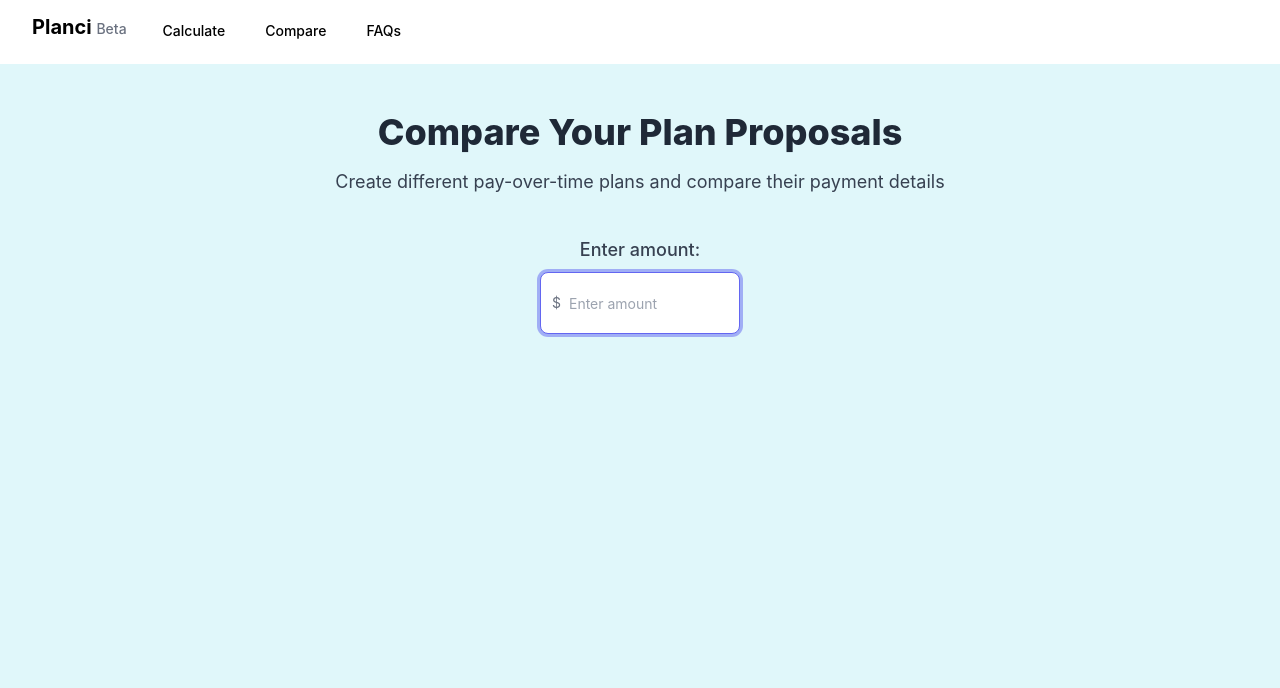
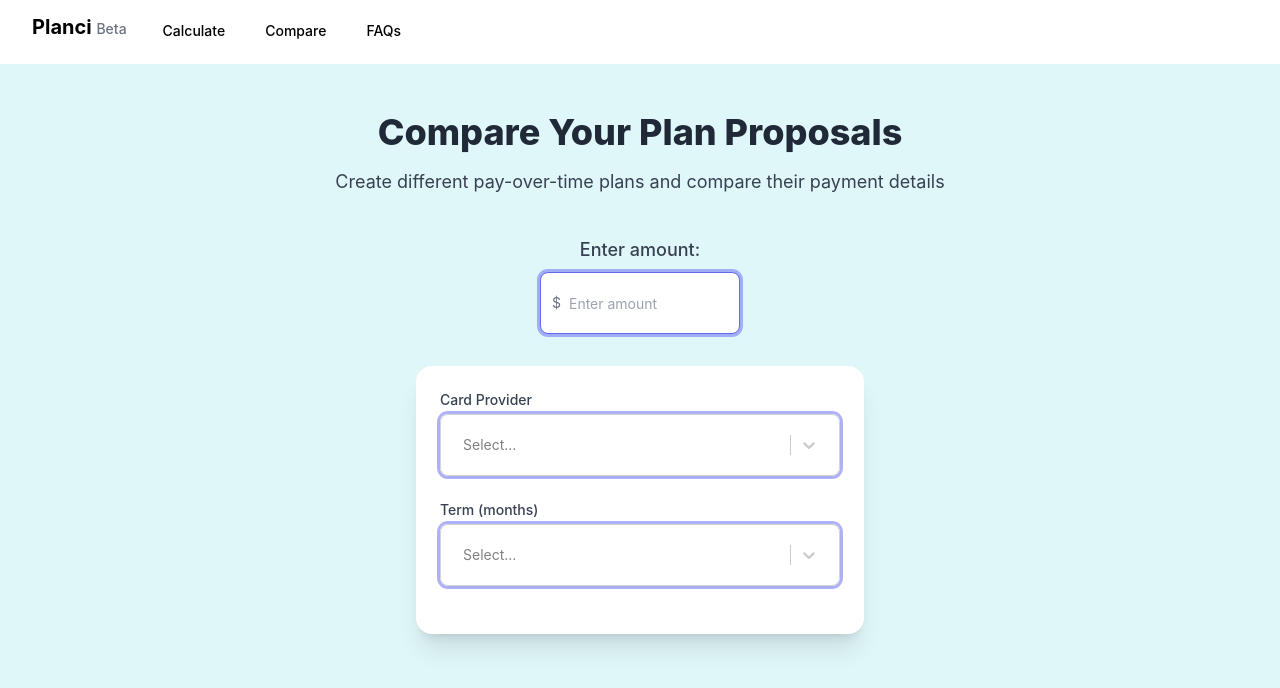
Before and after one commit to haoliangyu/planci, a React (Create React App) app in the folder packages/planci-web/: page /compare in a window 1280 px wide. Shown: the top 688 px of the page. Built offline with nearby package versions, Linux system fonts and the light colour scheme.

Commit message:
fix a bug

```diff
--- a/packages/planci-web/src/components/Calculator.js
+++ b/packages/planci-web/src/components/Calculator.js
@@ -34,8 +34,8 @@ const customStyles = {
   }),
 };
 
-const Calculator = () => {
-  const [amount, setAmount] = useState('');
+const Calculator = ({ initialAmount, hideAmountInput = false }) => {
+  const [amount, setAmount] = useState(initialAmount || '');
   const [term, setTerm] = useState('');
   const [terms, setTerms] = useState([]);
   const [paymentDetails, setPaymentDetails] = useState(null);
@@ -52,19 +52,22 @@ const Calculator = () => {
     }
   }, [amount, term, isAmountValid, isTermValid, selectedCard]);
 
-  const handleAmountChange = (e) => {
-    const value = e.target.value;
-    setAmount(value);
-    setIsAmountValid(value === '' || /^\d+(\.\d{1,2})?$/.test(value));
-  };
+  useEffect(() => {
+    setAmount(initialAmount || '');
+  }, [initialAmount]);
 
   const handleTermChange = (selectedOption) => {
     if (selectedOption) {
       setTerm(selectedOption.value);
       setIsTermValid(selectedOption.value !== '');
+      if (isAmountValid && selectedCard) {
+        const details = calculateMonthlyPayment(amount, selectedOption.value, selectedCard.feeRate);
+        setPaymentDetails(details);
+      }
     } else {
       setTerm('');
       setIsTermValid(false);
+      setPaymentDetails(null);
     }
   };
 
@@ -78,8 +81,19 @@ const Calculator = () => {
       setTerms([]);
       setTerm(''); // Clear the term selection
     }
-    setAmount(''); // Clear the amount
+    if (!initialAmount) {
+      setAmount(''); // Clear the amount if not provided as initialAmount
+    }
   };
+
+  useEffect(() => {
+    if (isAmountValid && isTermValid && amount && term && selectedCard) {
+      const details = calculateMonthlyPayment(amount, term, selectedCard.feeRate);
+      setPaymentDetails(details);
+    } else {
+      setPaymentDetails(null);
+    }
+  }, [term]); // Add term to the dependency array to update plan details when term changes
 
   return (
     <div className="bg-white p-6 rounded-2xl shadow-xl w-full max-w-md mx-auto">
@@ -96,10 +110,12 @@ const Calculator = () => {
           />
         </div>
         <div className="mb-6 flex space-x-4">
-          <div className="flex-1">
-            <label className="block text-sm font-medium text-gray-700">Amount</label>
-            <AmountInput amount={amount} setAmount={setAmount} isAmountValid={isAmountValid} /> {/* Use AmountInput component */}
-          </div>
+          {!hideAmountInput && ( // Hide amount input if hideAmountInput is true
+            <div className="flex-1">
+              <label className="block text-sm font-medium text-gray-700">Amount</label>
+              <AmountInput amount={amount} setAmount={setAmount} isAmountValid={isAmountValid} /> {/* Use AmountInput component */}
+            </div>
+          )}
           <div className="flex-1">
             <label className="block text-sm font-medium text-gray-700">Term (months)</label>
             <Select
@@ -116,7 +132,7 @@ const Calculator = () => {
       </form>
       {paymentDetails !== null && (
         <div className="mt-6">
-          <h2 className="text-xl text-center text-gray-800">Plan Details</h2>
+          <h2 className="text-xl text-gray-800">Plan Details</h2> {/* Remove text-center class */}
           <div className="overflow-x-auto">
             <table className="min-w-full divide-y divide-gray-200">
               <tbody className="bg-white divide-y divide-gray-200">
--- a/packages/planci-web/src/pages/Compare.js
+++ b/packages/planci-web/src/pages/Compare.js
@@ -1,6 +1,7 @@
 import React, { useState } from 'react';
 import Header from '../components/Header'; // Import Header component
 import AmountInput from '../components/AmountInput'; // Import AmountInput component
+import Calculator from '../components/Calculator'; // Import Calculator component
 
 const Compare = () => {
   const [amount, setAmount] = useState('');
@@ -19,6 +20,9 @@ const Compare = () => {
             <AmountInput amount={amount} setAmount={setAmount} isAmountValid={true} /> {/* Use AmountInput component */}
           </div>
         </div>
+        <div className="">
+          <Calculator initialAmount={amount} hideAmountInput={true} /> {/* Pass amount to Calculator component and hide amount input */}
+        </div>
       </div>
     </div>
   );
--- a/packages/planci-web/src/utils/calculate-payment.js
+++ b/packages/planci-web/src/utils/calculate-payment.js
@@ -1,7 +1,7 @@
 export function calculateMonthlyPayment(amount, term, feeRate) {
   if (amount && term && feeRate) {
     const monthlyBase = parseFloat(amount) / parseInt(term);
-    const monthlyFee = monthlyBase * parseFloat(feeRate);
+    const monthlyFee = parseFloat(amount) * parseFloat(feeRate);
     const monthlyPayment = monthlyBase + monthlyFee;
     const totalPayment = monthlyPayment * parseInt(term);
     const totalFee = monthlyFee * parseInt(term);
```
